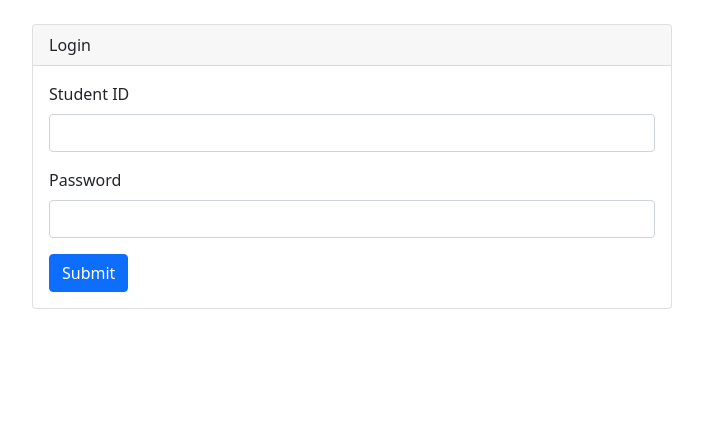
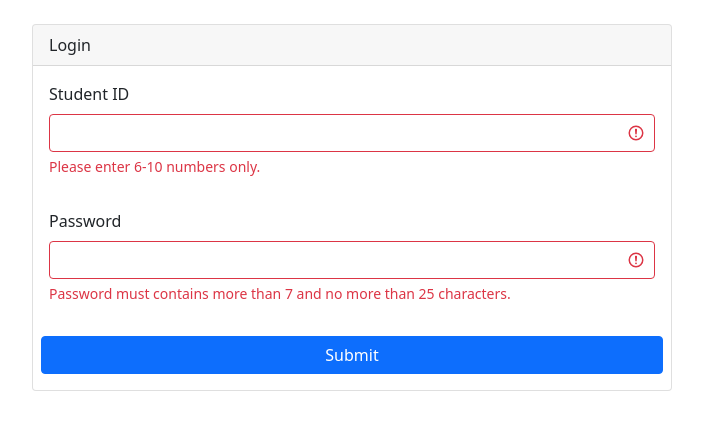
Before and after one commit to lzbhaha123/inspirus_room, a Django app: page /booking/login in a window 1280 px wide. Shown: the part 73-503 px from the top of the page, without its empty margins (288-991 px from the left). Run offline with Django 3.2, Linux system fonts and the light colour scheme; some libraries are stand-ins or nearby versions.

Commit message:
2022-03-30

```diff
--- a/booking/templates/booking/login.html
+++ b/booking/templates/booking/login.html
@@ -5,16 +5,22 @@
         Login
     </div>
     <div class="card-body">
-        <form action="./login_submit" method="POST" >
+      <form class="row g-3 needs-validation was-validated" action="./login_submit" method="POST" novalidate>
             {% csrf_token %}
             <div class="mb-3">
               <label for="studentId" class="form-label">Student ID</label>
-              <input type="text" class="form-control" name="studentId" id="studentId" aria-describedby="emailHelp">
+              <input type="text" class="form-control" name="studentId" id="studentId" pattern="[0-9]{6,10}" required>
               <!--<div id="emailHelp" class="form-text">We'll never share your email with anyone else.</div>-->
+              <div class="invalid-feedback">
+                Please enter 6-10 numbers only.
+              </div>
             </div>
             <div class="mb-3">
               <label for="password" class="form-label">Password</label>
-              <input type="password" class="form-control" id="password" name="password">
+              <input type="password" class="form-control" id="password" name="password"  pattern=".{8,25}" required>
+              <div class="invalid-feedback">
+                Password must contains more than 7 and no more than 25 characters.
+              </div>
             </div>
             <!--
             <div class="mb-3 form-check">
@@ -26,5 +32,24 @@
         </form>
     </div>
 </div>
+<script>
+  (function () {
 
+
+    // Fetch all the forms we want to apply custom Bootstrap validation styles to
+    var forms = document.querySelectorAll('.needs-validation')
+    //console.log("111")
+    // Loop over them and prevent submission
+    Array.prototype.slice.call(forms)
+      .forEach(function (form) {
+        form.addEventListener('submit', function (event) {
+          if (!form.checkValidity()) {
+            event.preventDefault()
+            event.stopPropagation()
+          }
+          form.classList.add('was-validated')
+        }, false)
+      })
+  })()
+</script>
 {% endblock %}
```
Also changed, not shown: booking/admin.py (+8 -2 lines), booking/models.py (+20 -1 lines), booking/migrations/0002_auto_20220330_0022.py (added), booking/migrations/0003_featurelist_featurelisttofeature.py (added).
